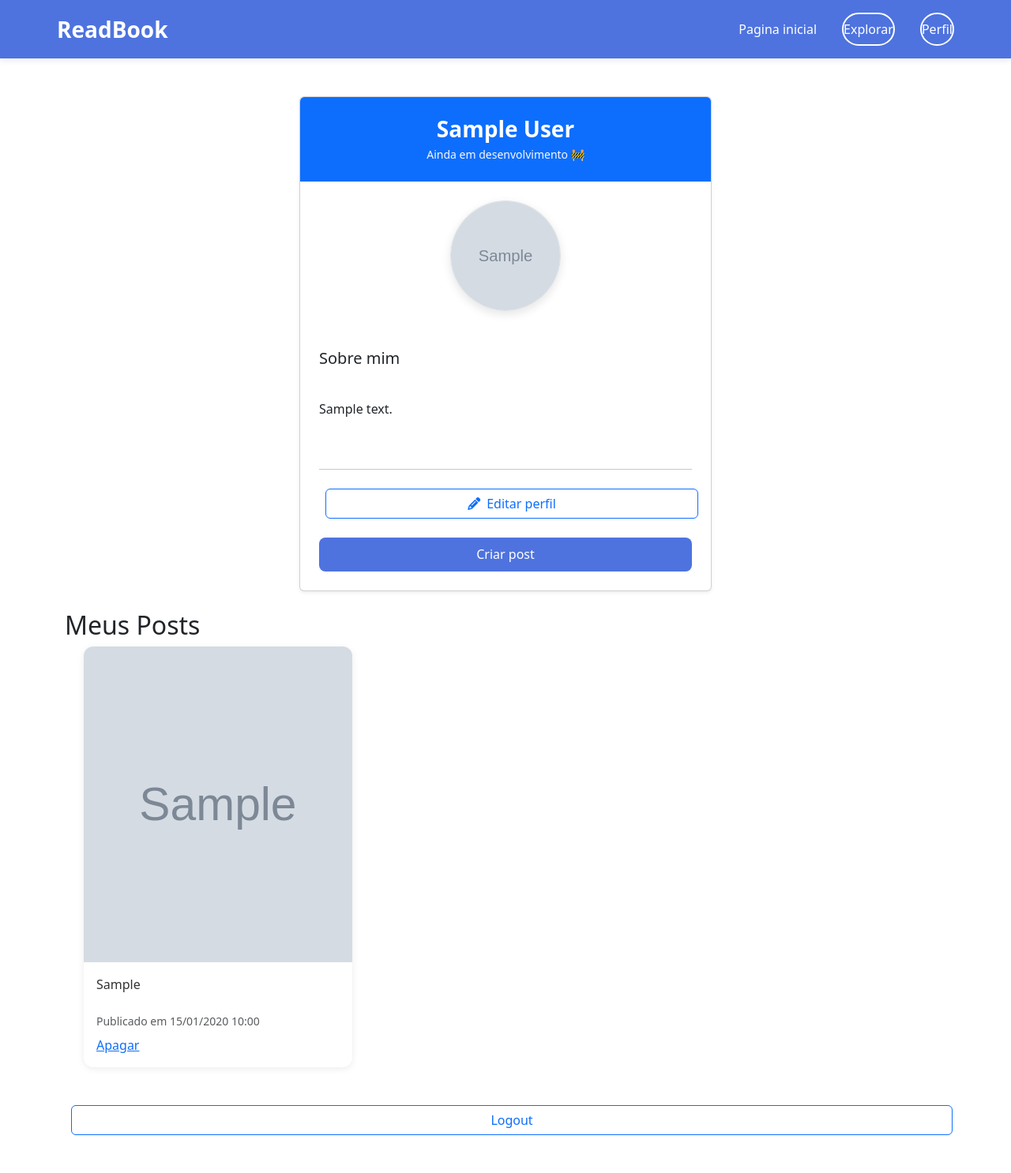
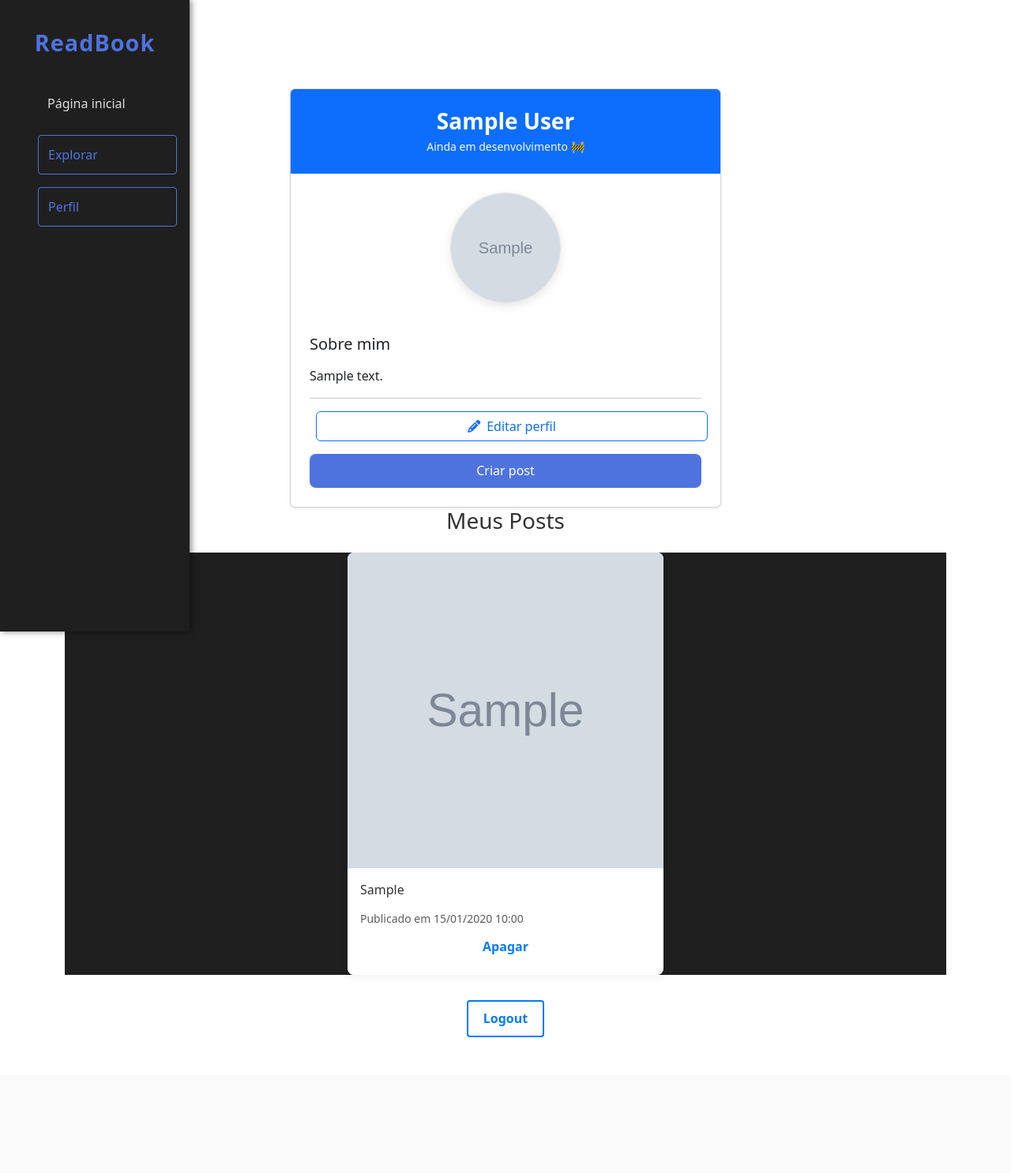
Before and after one commit to dalvan-de-santos/rede-social, a Django app: page /profile/ in a window 1280 px wide. Shown: the whole page at 79% size. After the commit the page ends 1314 px from the top, so only its background shows below. Run offline with Django 5.2, Linux system fonts and the light colour scheme; a user stored in the database is signed in; tables that the repository leaves empty hold one stand-in row (values such as "Sample post"); grey boxes marked "Sample" are stand-in pictures.

Commit message:
Ajustando o flontend

```diff
--- a/base_static/global/css/base.css
+++ b/base_static/global/css/base.css
@@ -34,108 +34,74 @@
     }
 
 
-    /* 1) Fonte + variáveis */
-
-
-/* 2) Header fixo e sombra sutil */
-.site-header {
-  position: sticky;
+    .sidebar {
+  width: 240px;
+  background: #1f1f1f;
+  box-shadow: 2px 0 8px rgba(0, 0, 0, 0.5);
+  display: flex;
+  flex-direction: column;
+  padding: 2rem 1rem;
+  position: fixed;
   top: 0;
-  width: 100%;
-  background-color: var(--color-primary);
-  box-shadow: 0 2px 8px rgba(0,0,0,0.1);
+  left: 0;
+  bottom: 0;
   z-index: 1000;
 }
 
-/* 3) Container flexível */
-.site-header .container {
-  display: flex;
-  justify-content: space-between;
-  align-items: center;
-  padding: 1rem 2rem;
-  max-width: 1200px;
-  margin: 0 auto;
+/* 3) Logo top */
+.sidebar .logo {
+  font-size: 1.8rem;
+  font-weight: bold;
+  color: var(--color-primary);
+  text-align: center;
+  text-decoration: none;
+  margin-bottom: 2rem;
+  letter-spacing: 1px;
 }
 
-/* 4) Logo */
-.logo {
-  font-size: 1.75rem;
-  font-weight: 600;
-  color: var(--color-light);
+/* 4) Nav vertical */
+.sidebar .main-nav ul {
+  list-style: none;
+}
+.sidebar .main-nav li + li {
+  margin-top: 1rem;
+}
+.sidebar .main-nav a {
+  display: block;
+  padding: 0.75rem 0.75rem;
+  color: #ddd;
   text-decoration: none;
-  transition: color var(--transition);
+  border-radius: 4px;
+  transition: background 0.3s, color 0.3s;
 }
-.logo:hover {
-  color: var(--color-accent);
+.sidebar .main-nav a:hover {
+  background: #333;
+  color: #fff;
+}
+.sidebar .main-nav .btn-outline {
+  border: 1px solid var(--color-primary);
+  color: var(--color-primary);
+}
+.sidebar .main-nav .btn-outline:hover {
+  background: var(--color-primary);
+  color: #1f1f1f;
 }
 
-/* 5) Navegação principal */
-.main-nav ul {
-  display: flex;
-  gap: 1.5rem;
-  list-style: none;
-  margin: 0;
-  padding: 0;
-}
-.main-nav a {
-  color: var(--color-light);
-  text-decoration: none;
-  font-weight: 500;
+
+.main-content {
+  margin-left: 240px; /* deve bater com .sidebar width */
+  padding: 2rem;
+  flex: 1;
   position: relative;
-  padding: 0.5rem 0;
-  transition: color var(--transition);
-}
-/* Linha animada embaixo do link ativo/hover */
-.main-nav a::after {
-  content: '';
-  display: block;
-  height: 2px;
-  background: var(--color-accent);
-  width: 0%;
-  transition: width var(--transition);
-  position: absolute;
-  bottom: -4px;
-  left: 0;
-}
-.main-nav a:hover::after,
-.main-nav a.active::after {
-  width: 100%;
+  z-index: 1;
 }
 
-/* 6) Botões “Explorar” e “Perfil” */
-.btn-outline {
-  border: 2px solid var(--color-light);
-  border-radius: 2rem;
-  padding: 0.4rem 1rem;
-  margin-left: 0.5rem;
-  transition: background var(--transition), color var(--transition);
-}
-.btn-outline:hover {
-  background: var(--color-light);
-  color: var(--color-primary);
+/* 6) Destaque na rota ativa (exemplo) */
+.sidebar .main-nav a.active {
+  background: var(--color-primary);
+  color: #1f1f1f;
 }
 
-/* 7) Mobile first: menu hamburguer */
-@media (max-width: 768px) {
-  .main-nav ul {
-    position: fixed;
-    top: 0; right: -100%;
-    height: 100vh;
-    width: 240px;
-    background-color: var(--color-primary);
-    flex-direction: column;
-    padding-top: 5rem;
-    gap: 1.5rem;
-    transition: right var(--transition);
-  }
-  .main-nav.open ul {
-    right: 0;
-  }
-  /* ícone do botão */
-  .site-header .menu-toggle {
-    display: block;
-    cursor: pointer;
-    font-size: 1.5rem;
-    color: var(--color-light);
-  }
+.main-content .container {
+  padding-left: 0;
 }
--- a/base_static/global/css/pagina_inicial.css
+++ b/base_static/global/css/pagina_inicial.css
@@ -0,0 +1,68 @@
+
+.posts-list {
+  display: flex;
+  flex-direction: column;
+  align-items: center;
+  gap: 20px;
+  background:  #1f1f1f;
+}
+
+.post-card {
+  width: 100%;
+  max-width: 500px;
+  background: #fff;
+  border-radius: 8px;
+  overflow: hidden;
+  box-shadow: 0 4px 12px rgba(0,0,0,0.05);
+  transition: transform .2s, box-shadow .2s;
+}
+
+.post-card:hover {
+  transform: translateY(-4px);
+  box-shadow: 0 8px 20px rgba(0,0,0,0.1);
+}
+
+.post-card .card-img-top {
+  width: 100%;
+  height: 350px;
+  object-fit: cover;
+  object-position: center;
+  border-top-left-radius: 8px;
+  border-top-right-radius: 8px;
+}
+
+.post-card .card-body {
+  padding: 15px;
+}
+.post-card .card-text {
+  margin-bottom: 10px;
+  color: #333;
+  line-height: 1.4;
+}
+.post-card .text-muted {
+  font-size: 0.875rem;
+  color: #777;
+}
+
+.post-card a {
+  display: block;
+  text-align: center;
+  margin-bottom: 8px;
+  font-weight: 600;
+  color: #007bff;
+}
+.post-card a:hover {
+  color: #0056b3;
+}
+
+@media (max-width: 600px) {
+  .sidebar {
+    position: relative;
+    width: 100%;
+    height: auto;
+    border-right: none;
+  }
+  .main-content {
+    margin-left: 0;
+  }
+}
--- a/base_static/global/css/perfil_detail.css
+++ b/base_static/global/css/perfil_detail.css
@@ -1,4 +1,4 @@
-/* 1) Fonte e variáveis de tema */
+
 @import url('https://fonts.googleapis.com/css2?family=Inter:wght@400;500;700&display=swap');
 
 :root {
@@ -14,7 +14,6 @@
 
 
 
-/* 3) Container do perfil */
 .perfil-detail {
   max-width: 900px;
   margin: 0 auto;
@@ -22,9 +21,10 @@
   border-radius: var(--radius);
   box-shadow: 0 4px 12px rgba(0,0,0,0.05);
   overflow: hidden;
+  margin-left: 300px;
 }
 
-/* 4) Header do perfil */
+
 .perfil-detail header {
   display: flex;
   align-items: center;
@@ -32,6 +32,7 @@
   padding: var(--gap);
   background: var(--primary);
   color: #fff;
+
 }
 .perfil-detail .avatar-large {
   width: 96px;
@@ -46,7 +47,7 @@
   font-weight: 700;
 }
 
-/* 5) Bio */
+
 .perfil-detail .bio {
   padding: 0 var(--gap) var(--gap);
 }
@@ -59,70 +60,61 @@
   font-size: 1rem;
   color: var(--gray);
 }
-
-/* 6) Título dos posts */
-.perfil-detail > h2 {
-  padding: 0 var(--gap) var(--gap);
-  font-size: 1.4rem;
-  color: var(--text);
+.posts-list {
+  display: grid;
+  grid-template-columns: 400px;
+  justify-content: center;
+  row-gap: 1.5rem;
 }
 
-/* 7) Grid de posts */
-.row {
-  display: grid;
-  grid-template-columns: repeat(auto-fill, minmax(240px, 1fr));
-  gap: var(--gap);
-  padding: 0 var(--gap) var(--gap);
+
+.post-card .card {
+  width: 100%;
+  border: none;
+  border-radius: 8px;
+  overflow: hidden;
+  box-shadow: 0 4px 12px rgba(0,0,0,0.05);
+  transition: transform .2s, box-shadow .2s;
+}
+.post-card .card:hover {
+  transform: translateY(-4px);
+  box-shadow: 0 8px 20px rgba(0,0,0,0.1);
 }
 
-/* 8) Card de post */
-.card {
-  background: var(--card-bg);
-  border-radius: var(--radius);
-  box-shadow: 0 2px 8px rgba(0,0,0,0.08);
-  display: flex;
-  flex-direction: column;
-  overflow: hidden;
-  transition: transform var(--transition), box-shadow var(--transition);
-}
-.card:hover {
-  transform: translateY(-5px);
-  box-shadow: 0 6px 16px rgba(0,0,0,0.12);
-}
-.card-img-top {
+
+.post-card .card-img-top {
   width: 100%;
-  aspect-ratio: 1/1;
+  height: 400px;
   object-fit: cover;
-}
-.card-body {
-  padding: 1rem;
-  display: flex;
-  flex-direction: column;
-  gap: 0.5rem;
-}
-.card-text {
-  flex-grow: 1;
-  color: var(--text);
-}
-.card-body small {
-  color: var(--gray);
-  font-size: 0.875rem;
+  object-position: center;
 }
 
-/* 9) Estado “sem posts” */
-.perfil-detail > p {
-  padding: var(--gap);
-  text-align: center;
-  color: var(--gray);
+
+.post-card .card-body {
+  padding: 1rem;
+}
+.post-card .card-text {
+  margin-bottom: .75rem;
+  color: #333;
+  line-height: 1.4;
+}
+.post-card .text-muted {
+  font-size: .875rem;
+  color: #777;
 }
 
-/* 10) Responsividade fina */
-@media (max-width: 600px) {
-  .perfil-detail header {
-    flex-direction: column;
-    text-align: center;
+
+@media (max-width: 768px) {
+  .sidebar {
+    position: relative;
+    width: 100%;
+    height: auto;
+    border-right: none;
   }
-  .perfil-detail header h1 {
-    margin-top: 0.5rem;
+  .content {
+    margin-left: 0;
+  }
+  .posts-list {
+    grid-template-columns: 100%;
   }
 }
--- a/base_static/global/css/profile.css
+++ b/base_static/global/css/profile.css
@@ -9,7 +9,7 @@
 }
 
 
-/* 3) Card de perfil */
+
 .profile-card {
   border: none;
   border-radius: 1rem;
@@ -57,7 +57,7 @@
   margin-bottom: 1rem;
 }
 
-/* 4) Botão “Editar perfil” */
+
 .btn-outline-primary {
   width: 100%;
   font-weight: 500;
@@ -71,7 +71,7 @@
   color: #fff;
 }
 
-/* 5) Link “Criar post” dentro do card */
+
 .profile-card .card-body > a {
   display: block;
   text-align: center;
@@ -88,46 +88,101 @@
   background-color: #2e59d9;
 }
 
-/* 6) Estilo para os cards de post */
-.row > .col-md-4 .card {
-  border: none;
-  border-radius: 0.75rem;
-  overflow: hidden;
-  transition: transform var(--transition), box-shadow var(--transition);
-  background: var(--color-card);
+
+.meus-posts h2 {
+  font-size: 1.75rem;
+  color: #333;
+  margin-bottom: 1.5rem;
+  text-align: center;
 }
 
-.row > .col-md-4 .card:hover {
-  transform: translateY(-4px);
-  box-shadow: 0 6px 18px rgba(0,0,0,0.12);
+
+.posts-list {
+  display: grid;
+  grid-template-columns: 400px;
+  justify-content: center;
+  row-gap: 1.5rem;
 }
 
-.card-img-top {
-  height: 230px;
-  object-fit: cover;
+
+.post-card .card {
+  width: 100%;
+  border: none;
+  border-radius: 8px;
+  overflow: hidden;
+  box-shadow: 0 4px 12px rgba(0,0,0,0.05);
+  transition: transform .2s, box-shadow .2s;
+}
+.post-card .card:hover {
+  transform: translateY(-4px);
+  box-shadow: 0 8px 20px rgba(0,0,0,0.1);
 }
 
-/* 7) Título da sessão “Meus Posts” */
-h2 {
-  color: var(--color-primary);
-  font-weight: 600;
-  margin: 2rem 0 1rem;
+
+.post-card .card-img-top {
+  width: 100%;
+  height: 400px;
+  object-fit: cover;
+  object-position: center;
 }
 
-/* 8) Link de Logout “flutuante” */
-a[href$="logout"] {
-  position: fixed;
-  bottom: 1.5rem;
-  right: 1.5rem;
-  background-color: #e74a3b;
-  color: #fff !important;
-  padding: 0.6rem 0.9rem;
-  border-radius: 0.5rem;
-  text-decoration: none;
-  box-shadow: 0 4px 12px rgba(0,0,0,0.15);
-  transition: background var(--transition);
+
+.post-card .card-body {
+  padding: 1rem;
+}
+.post-card .card-text {
+  margin-bottom: .75rem;
+  color: #333;
+  line-height: 1.4;
+}
+.post-card .text-muted {
+  font-size: .875rem;
+  color: #777;
 }
 
-a[href$="logout"]:hover {
-  background-color: #c0392b;
+
+.link-delete {
+  display: inline-block;
+  margin-top: .75rem;
+  color: #dc3545;
+  font-weight: 600;
+  text-decoration: none;
+  transition: color .2s;
 }
+.link-delete:hover {
+  color: #a71d2a;
+}
+
+
+.empty {
+  text-align: center;
+  color: #555;
+  font-style: italic;
+  margin-bottom: 2rem;
+}
+
+
+.btn-logout {
+  display: block;
+  width: max-content;
+  margin: 2rem auto 0;
+  padding: .6rem 1.2rem;
+  border: 2px solid #007bff;
+  border-radius: 4px;
+  background: #fff;
+  color: #007bff;
+  font-weight: 600;
+  text-decoration: none;
+  transition: background .2s, color .2s;
+}
+.btn-logout:hover {
+  background: #007bff;
+  color: #fff;
+}
+
+
+@media (max-width: 768px) {
+  .content { margin-left: 0; }
+  .posts-list { grid-template-columns: 100%; }
+  .meus-posts h2 { text-align: left; }
+}
--- a/base_templates/global/partels/header.html
+++ b/base_templates/global/partels/header.html
@@ -1,12 +1,17 @@
-<header class="site-header">
-    <div class="container">
+<aside class="sidebar">
     <a href="#" class="logo">ReadBook</a>
     <nav class="main-nav">
       <ul>
-          <li><a href="{% url 'pagina_inicial' %}">Pagina inicial</a></li>
+        <li><a href="{% url 'pagina_inicial' %}">Página inicial</a></li>
         <li><a href="{% url 'explorar' %}" class="btn-outline">Explorar</a></li>
         <li><a href="{% url 'profile' %}" class="btn-outline">Perfil</a></li>
       </ul>
     </nav>
-    </div>
-  </header>
+  </aside>
+
+
+  <main class="main-content">
+    {% block content %}
+
+    {% endblock %}
+  </main>
--- a/social/models.py
+++ b/social/models.py
@@ -33,7 +33,7 @@ def save_user_profile(sender, instance, **kwargs):
 
 class Post(models.Model):
     id_user = models.ForeignKey(User, on_delete=models.CASCADE, related_name='post')
-    foto = models.ImageField(blank=True, upload_to='pictures_posts/%Y/m')
+    foto = models.ImageField(blank=True, upload_to='pictures_posts/%Y/%m')
     resumo = models.TextField()
     data_criacao = models.DateTimeField(auto_now_add=True)
 
--- a/social/templates/profile.html
+++ b/social/templates/profile.html
@@ -12,7 +12,7 @@
         </div>
 
         <div class="card-body">
-          <!-- Foto -->
+
           <div class="text-center mb-4">
             {% if profile.foto %}
               <img
@@ -54,29 +54,42 @@
       </div>
     </div>
   </div>
+<main class="content">
+  <section class="meus-posts">
     <h2>Meus Posts</h2>
+
     {% if posts %}
-    <div class="row">
+      <div class="posts-list">
         {% for post in posts %}
-        <div class="col-md-4">
-          <div class="card mb-4">
+          <div class="post-card">
+            <div class="card">
               {% if post.foto %}
-              <img src="{{ post.foto.url }}" class="card-img-top" alt="Foto do post" style="object-fit: cover; height: 400px;">
+                <img src="{{ post.foto.url }}"
+                     class="card-img-top"
+                     alt="Foto do post">
               {% endif %}
               <div class="card-body">
                 <p class="card-text">{{ post.resumo }}</p>
-              <small class="text-muted">Publicado em {{ post.data_criacao|date:"d/m/Y H:i" }}</small>
-              <a href="{% url 'apagar_post' post.id %}">Apagar</a>
+                <small class="text-muted">
+                  Publicado em {{ post.data_criacao|date:"d/m/Y H:i" }}
+                </small>
+                <a href="{% url 'apagar_post' post.id %}"
+                   class="link-delete">
+                  Apagar
+                </a>
               </div>
             </div>
           </div>
         {% endfor %}
       </div>
     {% else %}
-    <p>Você ainda não tem posts publicados.</p>
+      <p class="empty">Você ainda não tem posts publicados.</p>
     {% endif %}
-  <a href="{% url 'logout' %}" class="btn btn-outline-primary">Logout</a>
-</div>
+
+    <a href="{% url 'logout' %}" class="btn-logout">
+      Logout
+    </a>
+  </section>
 
 
 {% endblock body %}
--- a/social/urls.py
+++ b/social/urls.py
@@ -12,6 +12,7 @@ urlpatterns = [
     path('criar_post', views.criar_post, name='criar_post'),
     path('pagina_inicial', views.pagina_inicial, name='pagina_inicial'),
     path('explorar/', views.explorar, name='explorar'),
+    path('perfil/<str:username>/follow/', views.toggle_follow, name='toggle_follow'),
     path('perfil/<str:username>/', views.perfil_detail, name='perfil_detail'),
     path('apagar/<int:id_post>/', views.apagar_post, name='apagar_post')
 
--- a/social/views.py
+++ b/social/views.py
@@ -8,6 +8,7 @@ from .forms import ProfileForm
 from .forms import PostForm
 from django.contrib.auth.forms import AuthenticationForm
 from django.contrib.auth import logout
+from django.contrib import messages
 
 
 
@@ -38,7 +39,7 @@ def create_user(resquest):
 
 
 
-@login_required
+@login_required(login_url='homepage')
 def profile(resquest):
     profile = resquest.user.profile
     post = Post.objects.filter(id_user = resquest.user).order_by("data_criacao")
@@ -46,7 +47,7 @@ def profile(resquest):
 
     return render(resquest, 'profile.html', {'profile': profile, 'posts': post})
 
-@login_required
+@login_required(login_url='homepage')
 def editar_profile(resquest):
     profile, _ = Profile.objects.get_or_create(id_user=resquest.user)
 
@@ -77,7 +78,7 @@ def logout_user(resquest):
     logout(resquest)
     return redirect('login_user')
 
-@login_required
+@login_required(login_url='homepage')
 def criar_post(resquest):
     if resquest.method == 'POST':
         form = PostForm(resquest.POST, resquest.FILES)
@@ -92,42 +93,40 @@ def criar_post(resquest):
 
     return render(resquest, 'criar_post.html', {'form': form})
 
-@login_required
+@login_required(login_url='homepage')
 def pagina_inicial(resquest):
-    seguidos_ids = Followers.objects.filter(id_seguido=resquest.user).values_list('id_seguido', flat=True)
+    seguidos_ids = Followers.objects.filter(id_seguidor=resquest.user).values_list('id_seguido', flat=True)
 
-    posts = Post.objects.filter(id_user__in=seguidos_ids).select_related('id_user').order_by('-data_criacao')
+    posts = Post.objects.filter(id_user__in=seguidos_ids).select_related('id_user').order_by('data_criacao')
     print(posts)
 
 
     return render(resquest, 'pagina_inicial.html', {'posts': posts})
 
 
-@login_required
-def toggle_follow(resquest, id_user):
-    alvo = get_object_or_404(User, id=id_user)
+@login_required(login_url='homepage')
+def toggle_follow(resquest, username):
+    alvo = get_object_or_404(User, username=username)
 
     if resquest.user == alvo:
-        return redirect('profile')
+        messages.error(resquest, "VC NÃO PODE SEGUIR A SI MESMO")
+        return redirect('perfil_detail', username=username)
 
-    rel = Followers.objects.filter(
+    rel, created = Followers.objects.get_or_create(
         id_seguidor=resquest.user,
         id_seguido=alvo
     )
 
-    if rel.exclude():
+    if not created:
         rel.delete()
+        messages.success(resquest, f"VC DEIXOU DE SEGUIR {alvo.username}")
 
     else:
-        Followers.objects.create(
-            id_seguidor=resquest.user,
-            id_segudo=alvo
-        )
-
-    return redirect('perfil_detail')
+       messages.success(resquest, f"VC ESTA SEGUINDO {alvo.username}")
+    return redirect('perfil_detail', username=username)
 
 
-@login_required
+@login_required(login_url='homepage')
 def explorar(resquest):
     perfis = Profile.objects.select_related('id_user').only(
         'foto', 'id_user__username'
@@ -136,13 +135,18 @@ def explorar(resquest):
 
     return render(resquest, 'explorar.html', {'perfis': perfis,} )
 
-@login_required
+@login_required(login_url='homepage')
 def perfil_detail(resquest, username):
     perfil = get_object_or_404(Profile, id_user__username=username)
     posts = Post.objects.filter(id_user=perfil.id_user).order_by('data_criacao')
 
+    is_self = perfil.id_user == resquest.user
+    is_following = False
+    if not is_self:
+        is_following = Followers.objects.filter(id_seguidor=resquest.user, id_seguido=perfil.id_user).exists()
 
-    return render(resquest, 'perfil_detail.html', {'profile': perfil, 'posts': posts})
+
+    return render(resquest, 'perfil_detail.html', {'profile': perfil, 'posts': posts, 'is_self': is_self, 'is_following': is_following})
 
 
 def apagar_post(resquest, id_post):
```
Also changed, not shown: base_static/global/css/criar_post.css (+4 -4 lines), base_static/global/css/editar_profile.css (+6 -10 lines), base_static/global/css/explorar.css (+50 -33 lines), social/templates/explorar.html (+8 -5 lines), social/templates/pagina_inicial.html (+5 -4 lines), social/templates/perfil_detail.html (+25 -6 lines), social/migrations/0008_alter_post_foto.py (added). Lines whose indentation alone changed are shown as unchanged.
